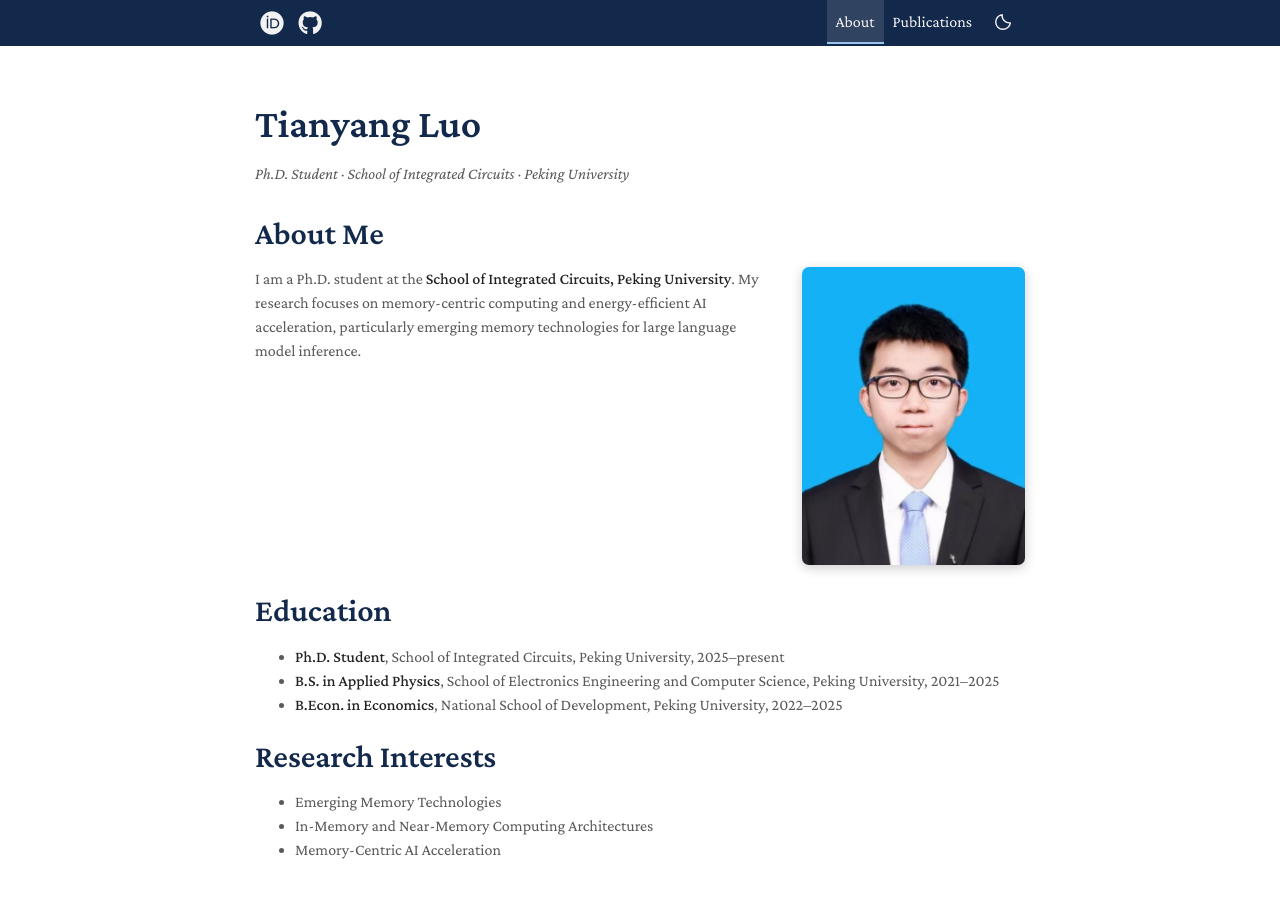
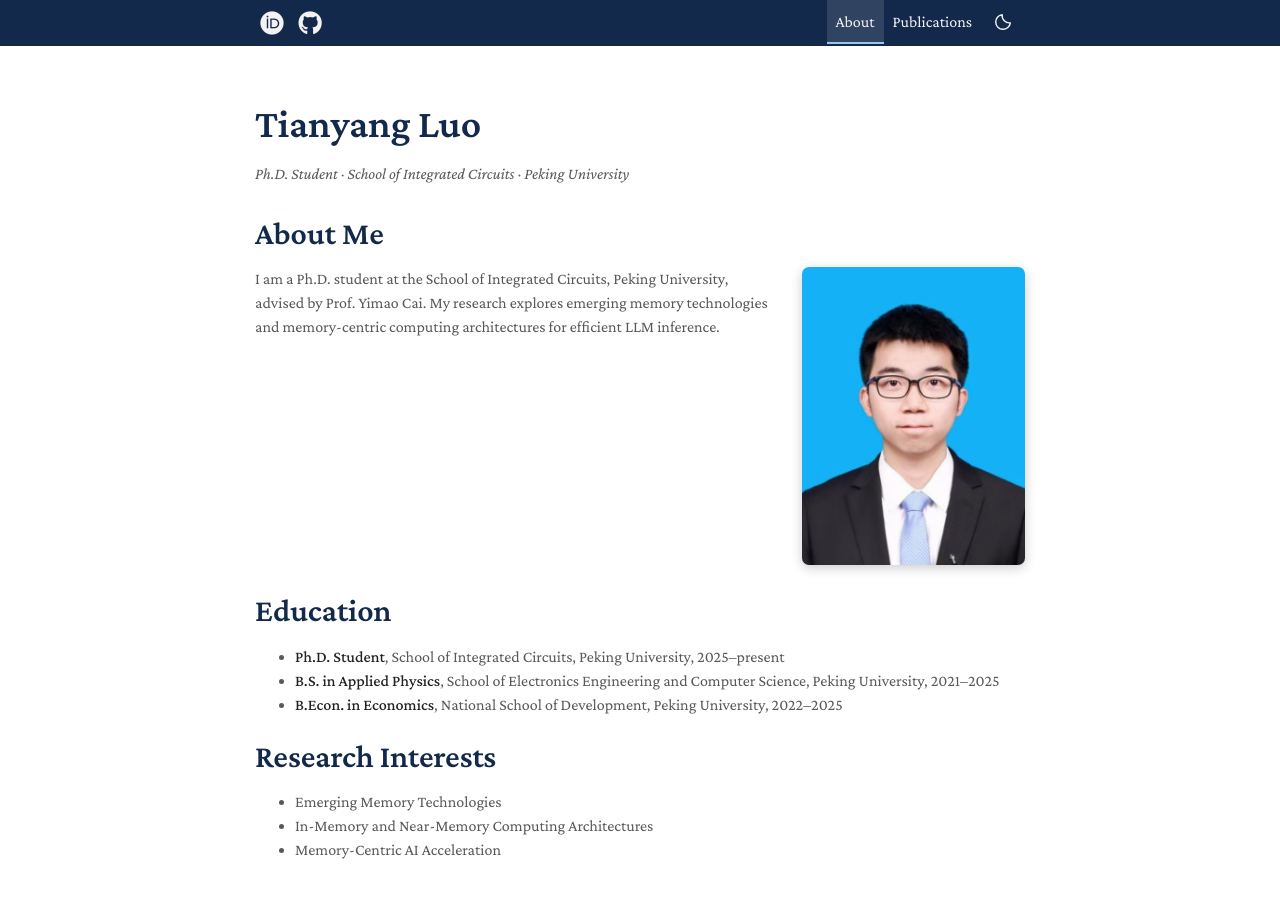
Before and after one commit to tianyangluo-pku/tianyangluo-pku.github.io, a Jekyll site: the page built from index.md, in a window 1280 px wide and 900 px high. Built offline with Jekyll 4.4.1, drawn with Linux system fonts in a browser that asks for light colours; a style sheet for code colours, icons or effects is not loaded.

Commit message:
Update biography and add doctoral advisor

```diff
--- a/index.md
+++ b/index.md
@@ -19,7 +19,7 @@ seo_title: Tianyang Luo | Peking University
 </figure>
 {% endif %}
 
-I am a Ph.D. student at the **School of Integrated Circuits, Peking University**. My research focuses on memory-centric computing and energy-efficient AI acceleration, particularly emerging memory technologies for large language model inference.
+I am a Ph.D. student at the School of Integrated Circuits, Peking University, advised by Prof. Yimao Cai. My research explores emerging memory technologies and memory-centric computing architectures for efficient LLM inference.
 
 </div>
 
```
